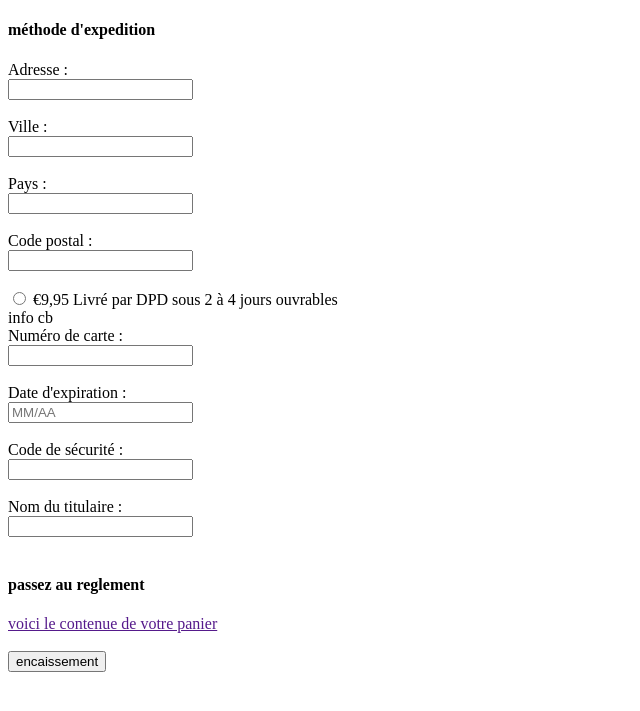
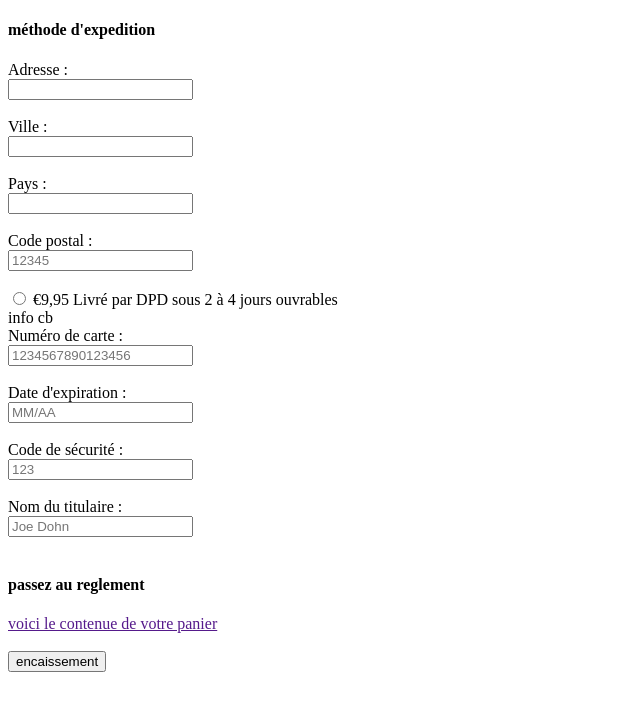
Before and after one commit to Yann336/Projet-transversale-web, a PHP site: page /achat.php in a window 1280 px wide. Shown: the top 711 px of the page, without its empty margins (0-640 px from the left). Run offline with PHP 8.4, Linux system fonts and the light colour scheme.

Commit message:
mise en place placeholder

```diff
--- a/views/pages/SAV.php
+++ b/views/pages/SAV.php
@@ -15,7 +15,7 @@
     <form action="">
 
         <label for="email">Email :</label><br>
-        <input type="email" id="email" name="email" required><br><br>
+        <input type="email" placeholder="@gmail.com" id="email" name="email" required><br><br>
 
         <label for="description">veuillez décrire votre probleme :</label><br>
         <textarea name="message" rows="10" cols="30">
--- a/views/pages/achat.php
+++ b/views/pages/achat.php
@@ -23,7 +23,7 @@
 
         <label for="PostCode">Code postal :</label><br>
         <input type="text" id="PostCode" name="PostCode"
-            inputmode="numeric" pattern="[0-9]{5}" maxlength="5" required><br><br>
+            inputmode="numeric" placeholder="12345" pattern="[0-9]{5}" maxlength="5" required><br><br>
 
         <input type="radio" id="dpd" name="dpd" value="dpd">
         <label for="dpd">€9,95 Livré par DPD sous 2 à 4 jours ouvrables</label>
@@ -85,7 +85,7 @@
     <form action="">
         <label for="NumberCard">Numéro de carte :</label><br>
         <input type="text" id="NumberCard" name="NumberCard"
-            inputmode="numeric" pattern="[0-9]{16}" maxlength="16" required><br><br>
+            inputmode="numeric" placeholder="1234567890123456" pattern="[0-9]{16}" maxlength="16" required><br><br>
 
         <label for="ExperyDate">Date d'expiration :</label><br>
         <input type="text" id="ExperyDate" name="ExperyDate"
@@ -93,10 +93,10 @@
 
         <label for="SecurityCode">Code de sécurité :</label><br>
         <input type="text" id="SecurityCode" name="SecurityCode"
-            inputmode="numeric" pattern="[0-9]{3}" maxlength="3" required><br><br>
+            inputmode="numeric" placeholder="123" pattern="[0-9]{3}" maxlength="3" required><br><br>
 
         <label for="NameCard">Nom du titulaire :</label><br>
-        <input type="text" id="NameCard" name="NameCard" required><br><br>
+        <input type="text" placeholder="Joe Dohn" id="NameCard" name="NameCard" required><br><br>
     </form>
 
 
```
Also changed, not shown: views/pages/inscription.php (+4 -3 lines).
